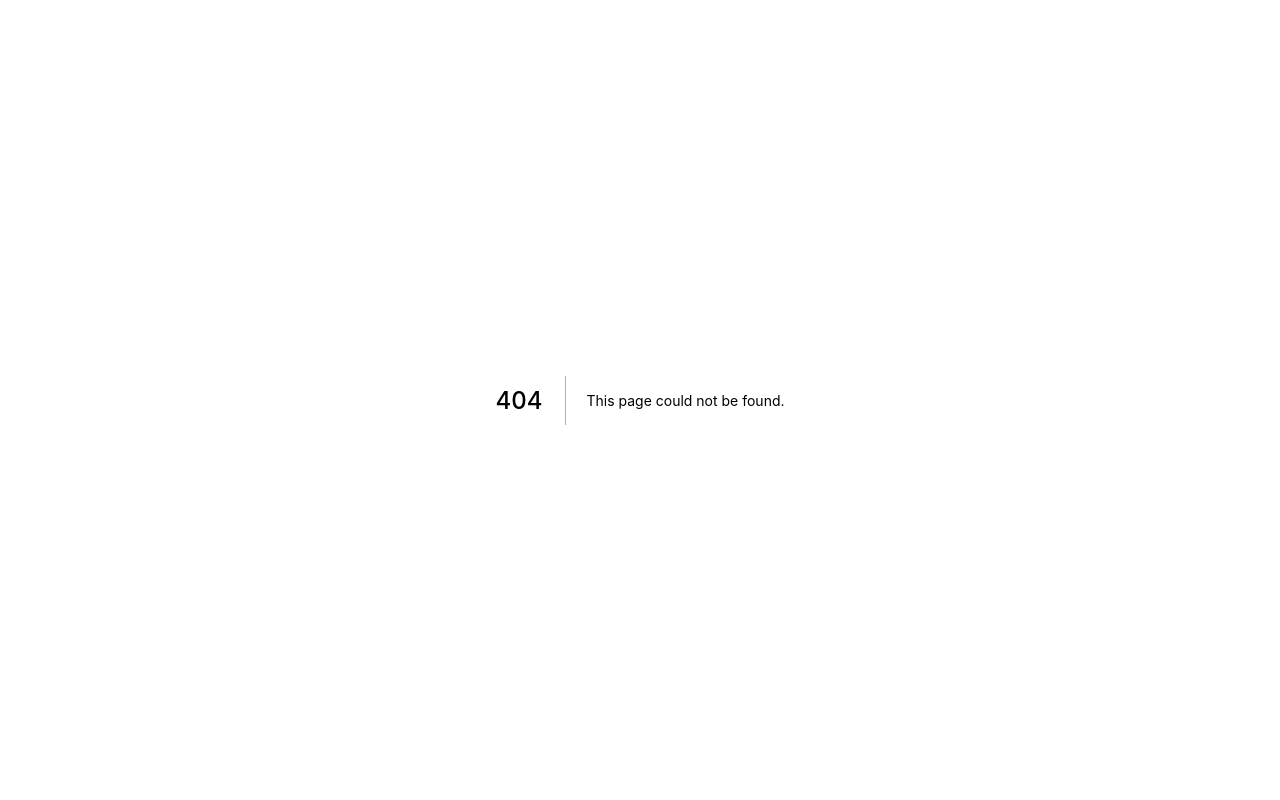
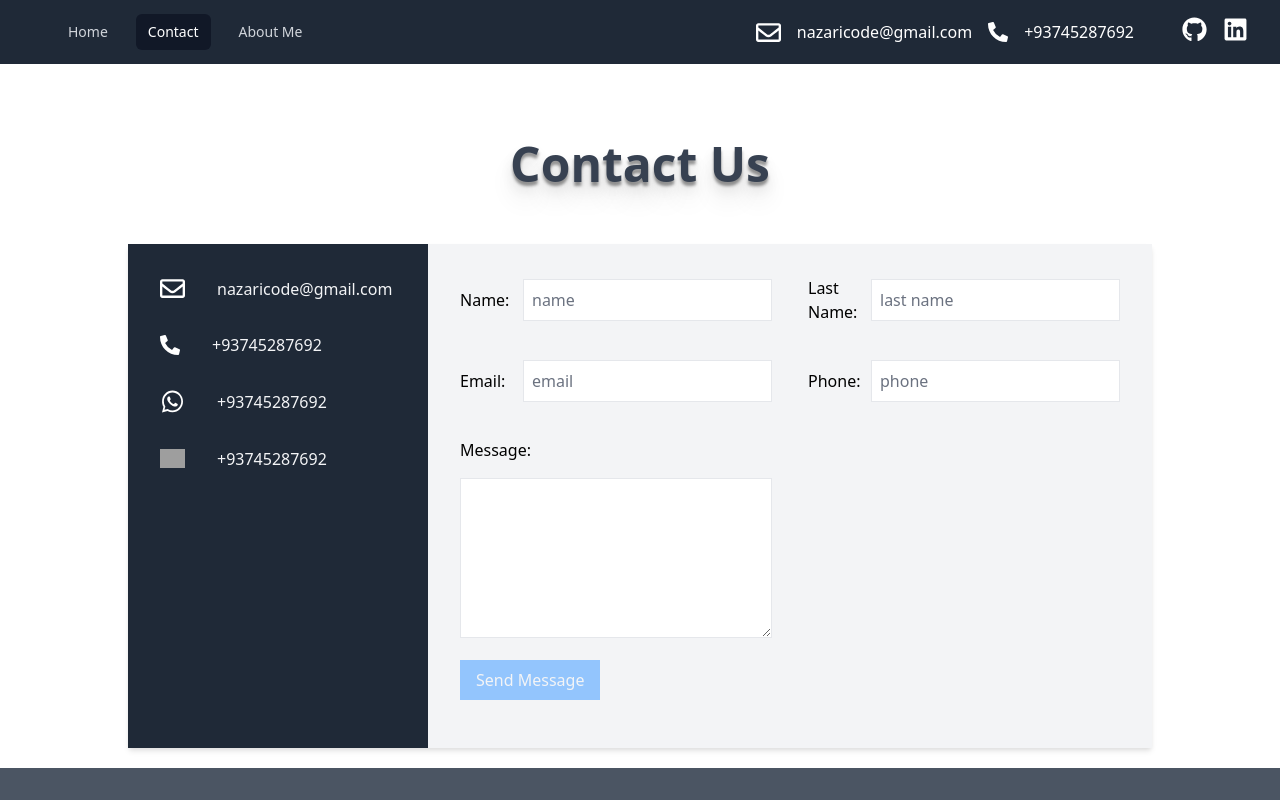
Before and after one commit to ibrahim-nazari/resume, a Next.js app: page /contact in a window 1280 px wide. Before the commit this address had no page. Shown: the top 800 px of the page. Built offline with nearby package versions, Linux system fonts and the light colour scheme; grey boxes are pictures that could not be loaded.

Commit message:
contact page updated,content updated

```diff
--- a/components/Footer.js
+++ b/components/Footer.js
@@ -12,10 +12,12 @@ const Footer = () => {
         <div className="max-w-lg">
           <h6 className="font-bold text-2xl mb-4 text-white">Web Developer</h6>
           <div className="text-white italic text-sm ">
-            Lorem ipsum dolor sit amet consectetur, adipisicing elit. Rem
-            nesciunt tempore impedit debitis, dignissimos velit perferendis
-            dolore ex soluta, sunt similique, possimus atque? Sint labore
-            voluptatum officiis quam porro fugiat!
+            I am Ibrahim Nazari, freelance web developer,student of life and new
+            technology,usually lots of my time dedicate to learn new tech and
+            working on projects. Love to discuss, help and sharing my idea with
+            others, on spare time i go visiting friends, watch tutorial,
+            chatting, prefer to work on new techs and beside i am always
+            learning. feel free to message me - if you think i can help you.
           </div>
         </div>
         <div className="flex flex-col space-y-1">
--- a/components/Header.js
+++ b/components/Header.js
@@ -9,7 +9,7 @@ function classNames(...classes) {
   return classes.filter(Boolean).join(" ");
 }
 
-export default function Header() {
+export default function Header({ page }) {
   return (
     <Disclosure as="nav" className="bg-gray-800 fixed top-0 left-0 z-50 w-full">
       {({ open }) => (
@@ -34,12 +34,12 @@ export default function Header() {
                       <Link key={item.name} href={item.href}>
                         <a
                           className={classNames(
-                            item.current
+                            page == item.href
                               ? "bg-gray-900 text-white"
                               : "text-gray-300 hover:bg-gray-700 hover:text-white",
                             "px-3 py-2 rounded-md text-sm font-medium"
                           )}
-                          aria-current={item.current ? "page" : undefined}
+                          aria-current={page == item.href ? "page" : undefined}
                         >
                           {item.name}
                         </a>
--- a/components/Layout.js
+++ b/components/Layout.js
@@ -1,11 +1,11 @@
 import Footer from "./Footer";
 import Header from "./Header";
 
-const Layout = ({ children }) => {
+const Layout = ({ children, page }) => {
   return (
     <div className="flex flex-col">
       <header className="flex-grow-0">
-        <Header />
+        <Header page={page} />
       </header>
       <main className="pt-16 flex-grow"> {children}</main>
       <footer className="flex-grow-0">
--- a/components/contactinfo.js
+++ /dev/null
@@ -1,5 +0,0 @@
-const Contactinfo = () => {
-  return <div>contact info</div>;
-};
-
-export default Contactinfo;
--- a/components/hobby.js
+++ /dev/null
@@ -1,5 +0,0 @@
-const Hobby = () => {
-  return <div>hobby</div>;
-};
-
-export default Hobby;
--- /dev/null
+++ b/pages/about.js
@@ -0,0 +1,33 @@
+import Layout from "../components/Layout";
+import Image from "next/image";
+export default function About() {
+  return (
+    <Layout page="/about">
+      <main className="max-w-screen-xl mx-auto p-5 my-10 sm:my-16">
+        <div className="flex flex-col sm:flex-row justify-between items-center max-w-5xl p-10 mx-auto shadow-md">
+          <div className="max-w-[400px]">
+            <h2 className="text-gray-700 my-5 text-2xl font-bold">About Me</h2>
+            <div className="text-gray-700">
+              I am Ibrahim Nazari, my major is web development. Being a computer
+              programmer help me to be like student forever, learning everyday
+              help me to work on recent technology which i loved in life. I work
+              as a freelance web developer, when i get time usually i watch
+              tutorial, most recent tech amaze me. I like to help, and share my
+              knowledge for people, helping,being profesional,build something
+              all this three is my goal. Send me message on social media, love
+              to discusss and get to know you
+            </div>
+          </div>
+          <div>
+            <Image
+              src="/images/ibrahim-nazari-web-developer-from-afghanistan.jpg"
+              width="300"
+              height="400"
+              objectFit="contain"
+            />
+          </div>
+        </div>
+      </main>
+    </Layout>
+  );
+}
--- /dev/null
+++ b/pages/contact.js
@@ -0,0 +1,209 @@
+import Link from "next/link";
+import Image from "next/image";
+import { useState } from "react";
+import Layout from "../components/Layout";
+const Contact = () => {
+  const [data, setData] = useState({
+    name: "",
+    lastName: "",
+    email: "",
+    phone: "",
+    message: "",
+  });
+  const [state, setstate] = useState({ error: false, sent: false });
+  const handleChange = (e) => {
+    let name = e.target.name;
+    let value = e.target.value;
+    setData({ ...data, [name]: value });
+  };
+  const { sent, error } = state;
+  const { name, lastName, email, message, phone } = data;
+  const submit = (e) => {
+    e.preventDefault();
+    fetch("/api/send", {
+      method: "POST",
+      body: JSON.stringify(data),
+      headers: {
+        Accept: "application/json",
+        "Content-Type": "application/json",
+      },
+    })
+      .then((res) => {
+        setstate({ ...state, sent: true });
+        setData({
+          name: "",
+          lastName: "",
+          email: "",
+          phone: "",
+          message: "",
+        });
+      })
+      .catch((err) => {
+        console.log(err);
+        setstate({ error: false, sent: true });
+      });
+  };
+  return (
+    <Layout page="/contact">
+      <main>
+        <div className="max-w-screen-xl mx-auto p-5 ">
+          <h2 className="text-gray-700 text-center font-bold title-shadow text-5xl my-10 sm:my-14">
+            Contact Us
+          </h2>
+          <div className="shadow-md  flex flex-col md:flex-row  max-w-screen-lg mx-auto mt-10">
+            <div className="bg-gray-800 text-gray-100 p-8 flex-shrink min-w-[300px]">
+              <div className="flex space-x-8 items-center mb-8">
+                <Image
+                  src="/images/socialmedia/email.svg"
+                  width={25}
+                  height={25}
+                  objectFit="contain"
+                />
+                <Link href="mailto:nazaricode@gmail.com">
+                  <a>nazaricode@gmail.com</a>
+                </Link>
+              </div>
+              <div className="flex space-x-8 items-center my-8">
+                <Image
+                  src="/images/socialmedia/phone.svg"
+                  width={20}
+                  height={20}
+                  objectFit="contain"
+                />
+                <Link href="tel:+93745287692">
+                  <a>+93745287692</a>
+                </Link>
+              </div>
+              <div className="flex space-x-8 items-center my-8">
+                <Image
+                  src="/images/socialmedia/whatsapp.svg"
+                  width={25}
+                  height={25}
+                  objectFit="contain"
+                />
+                <Link href="https://wa.link/1n5box">
+                  <a>+93745287692</a>
+                </Link>
+              </div>
+              <div className="flex space-x-8 items-center my-8">
+                <Image
+                  src="/images/socialmedia/telegram.svg"
+                  width={25}
+                  height={25}
+                  objectFit="contain"
+                />
+                <Link href="https://t.me/nazaricode">
+                  <a>+93745287692</a>
+                </Link>
+              </div>
+            </div>
+            <div className="p-8 bg-gray-100 w-full">
+              {sent && (
+                <div
+                  className={` ${
+                    error ? "bg-red-100" : "bg-green-100"
+                  } border ${
+                    error
+                      ? "border-red-400 text-red-700"
+                      : "border-green-400 text-green-700"
+                  } px-4 py-3 rounded relative w-3/4 mb-4`}
+                  role="alert"
+                >
+                  <strong className="font-bold">
+                    {" "}
+                    {error ? "Error: " : "Success: "}
+                  </strong>
+                  <span className="block sm:inline">
+                    {error
+                      ? "Something is wrong, try again."
+                      : "Message successfully sent!"}
+                  </span>
+                </div>
+              )}
+
+              <form
+                className="grid grid-cols-1 lg:grid-cols-2 gap-9"
+                onSubmit={submit}
+              >
+                <div className="flex  items-center">
+                  <label className="w-24" htmlFor="name">
+                    Name:
+                  </label>
+                  <input
+                    className=" placeholder-gray-500 p-2 border outline-none"
+                    type="text"
+                    name="name"
+                    id="name"
+                    placeholder="name"
+                    value={name}
+                    onChange={handleChange}
+                  />
+                </div>
+                <div className="flex  items-center">
+                  <label className="w-24" htmlFor="name">
+                    Last Name:
+                  </label>
+                  <input
+                    className=" placeholder-gray-500 p-2 border outline-none"
+                    type="text"
+                    name="lastName"
+                    id="lastName"
+                    placeholder="last name"
+                    value={lastName}
+                    onChange={handleChange}
+                  />
+                </div>
+                <div className="flex items-center">
+                  <label className="w-24" htmlFor="email">
+                    Email:
+                  </label>
+                  <input
+                    className=" placeholder-gray-500 p-2 border outline-none"
+                    type="email"
+                    name="email"
+                    id="email"
+                    placeholder="email"
+                    value={email}
+                    onChange={handleChange}
+                  />
+                </div>
+                <div className="flex  items-center">
+                  <label className="w-24" htmlFor="phone">
+                    Phone:
+                  </label>
+                  <input
+                    className=" placeholder-gray-500 p-2 border outline-none"
+                    type="text"
+                    name="phone"
+                    id="phone"
+                    placeholder="phone"
+                    value={phone}
+                    onChange={handleChange}
+                  />
+                </div>
+                <div className="mb-4">
+                  <label className="" htmlFor="message">
+                    Message:
+                  </label>
+                  <textarea
+                    name="message"
+                    id="message"
+                    onChange={handleChange}
+                    className="border h-40 w-full outline-none p-3 my-4"
+                  >
+                    {message}
+                  </textarea>
+                  <button className="bg-blue-300 px-4 py-2 text-gray-100 hover:bg-blue-400 ">
+                    Send Message
+                  </button>
+                </div>
+              </form>
+            </div>
+          </div>
+        </div>
+      </main>
+    </Layout>
+  );
+};
+
+export default Contact;
--- a/pages/index.js
+++ b/pages/index.js
@@ -2,14 +2,11 @@ import Introduction from "../components/introduction";
 import Experience from "../components/Experience";
 import Technology from "../components/Technology";
 import RequestQuote from "../components/RequestQuote";
-import Hobby from "../components/hobby";
-import ContactInfo from "../components/contactinfo";
-import Skills from "../components/skills";
 import Layout from "../components/Layout";
 
 export default function Home() {
   return (
-    <Layout>
+    <Layout page="/">
       <main>
         <Introduction />
         <Experience />
```
Also changed, not shown: public/images/ibrahim-nazari-web-developer-from-afghanistan.jpg (added).
